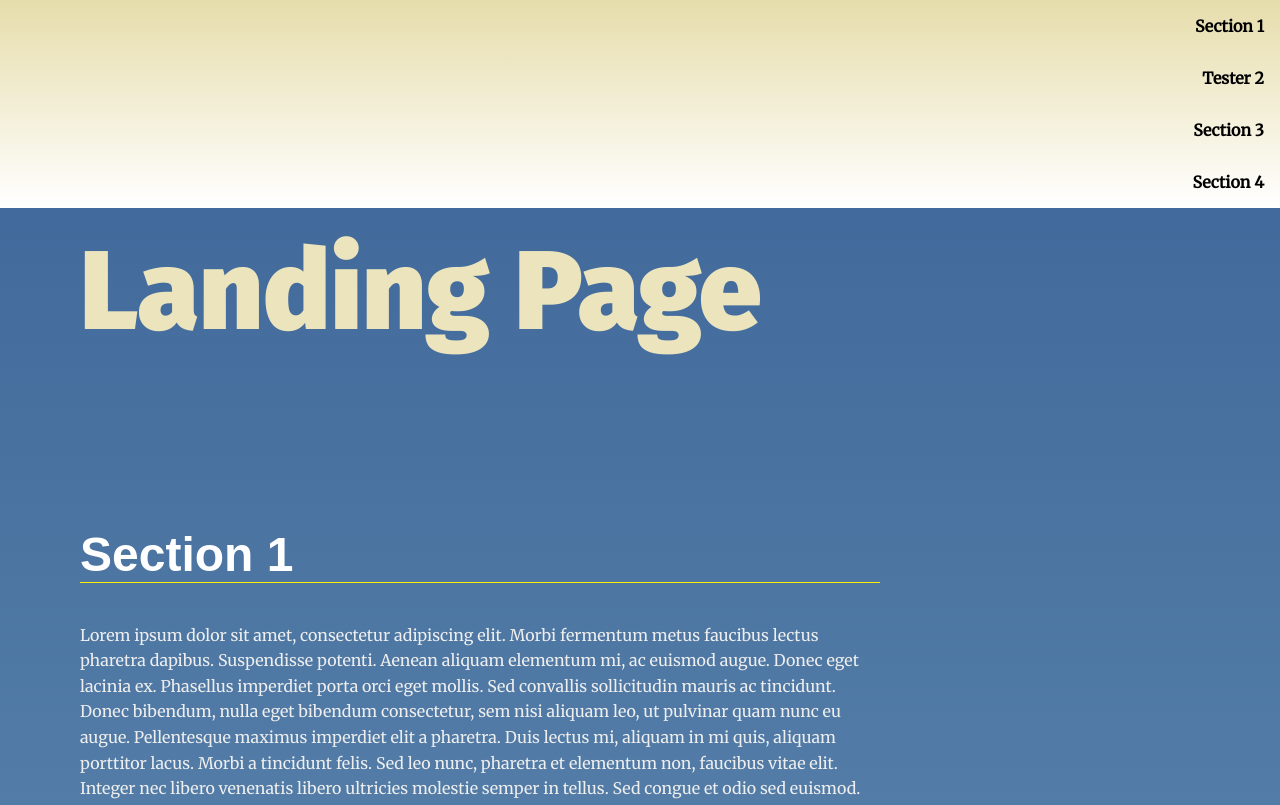
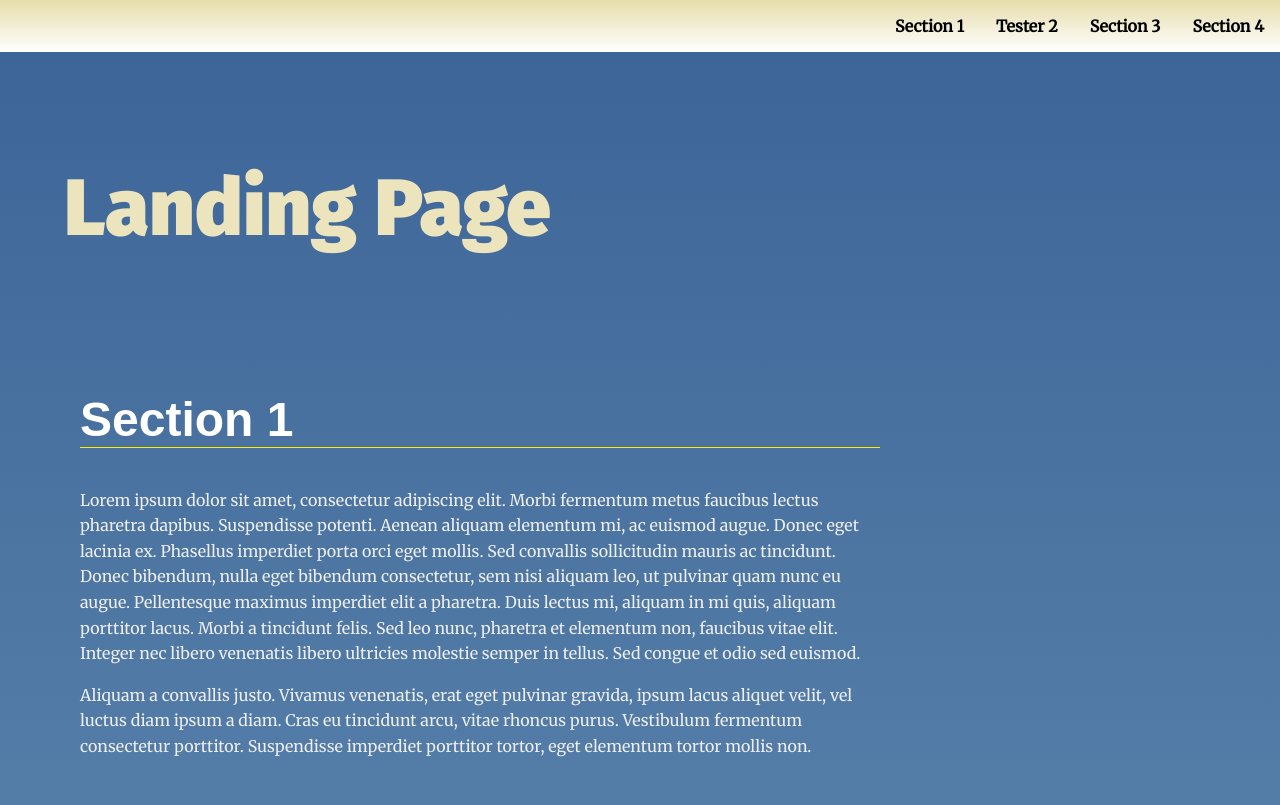
Before and after one commit to jhersheyy/landing_page_proj, a plain HTML site: page index.html in a window 1280 px wide. Shown: the top 805 px of the page. Drawn offline with Linux system fonts and the light colour scheme.

Commit message:
adjusted navbar for larger screens

```diff
--- a/css/styles.css
+++ b/css/styles.css
@@ -29,8 +29,8 @@ h1 {
 
 @media only screen and (min-width: 35em){
     h1 {
-        font-size: 7em;
-        margin: 2em 4rem 1em;
+        font-size: 5em;
+        margin: 2em 3rem 1em;
     }
 }
 
@@ -72,7 +72,7 @@ section {
 
 .navbar__menu ul {
     padding-left: 0;
-    margin: 0;
+    margin: 50;
     text-align: right;
 }
 
@@ -87,12 +87,19 @@ section {
     text-decoration: none;
     color: #000;
 }
+@media (min-width: 422px){
+    .navbar__menu .menu__link {
+        display: inline;
+    }
+}
+
 @media (hover:hover){
-.navbar__menu .menu__link:hover {
-    background: rgb(86, 187, 228);
-    color: #fff;
-    transition: ease 0.3s all;
-}}
+    .navbar__menu .menu__link:hover {
+        background: rgb(86, 187, 228);
+        color: #fff;
+        transition: ease 0.3s all;
+    }
+}
 
 .menu__link__active{
     background: white;
```
